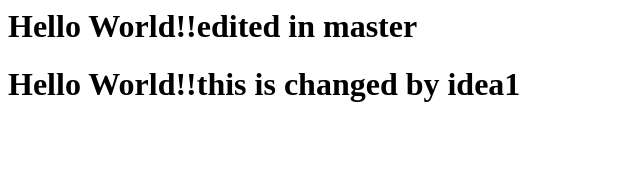
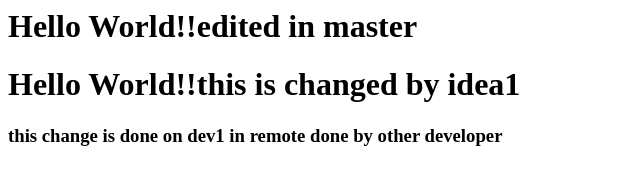
Before and after one commit to pratikadam007/webapp, a plain HTML site: page index.html in a window 1280 px wide. Shown: the whole page, without its empty margins (0-640 px from the left). Drawn offline with Linux system fonts and the light colour scheme.

Commit message:
updated by dev2

```diff
--- a/index.html
+++ b/index.html
@@ -1,2 +1,3 @@
 <html><h1>Hello World!!edited in master</h1></html>
 <html><h1>Hello World!!this is changed by idea1</h1></html>
+<h3>this change is done on dev1 in remote done by other developer<h3>
```
